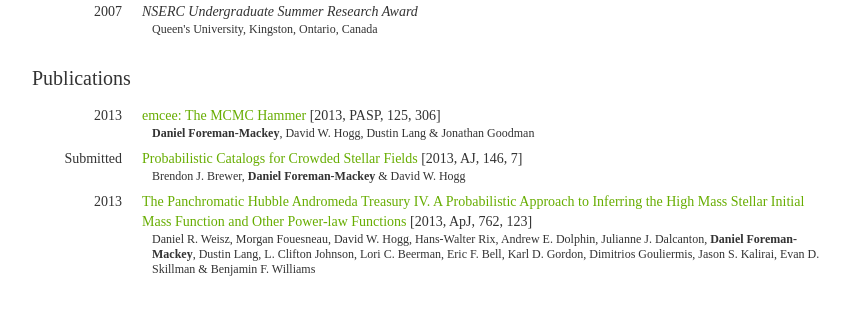
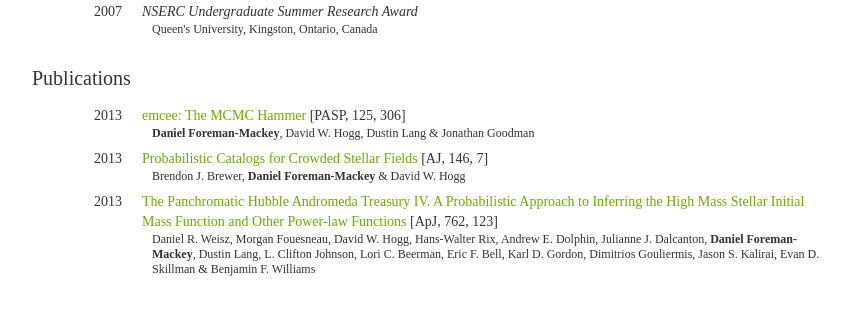
Before and after one commit to dfm/dfm.github.com, a Jekyll site: the page cv/index.html, which Jekyll copies as it is, in a window 1280 px wide. Shown: the part 1233-1542 px from the top of the page, without its empty margins (208-1071 px from the left). Built offline with Jekyll 4.4.1, drawn with Linux system fonts in a browser that asks for light colours; comment, search, counter and statistics services are not loaded.

Commit message:
CV tweaks

```diff
--- a/cv/index.html
+++ b/cv/index.html
@@ -216,15 +216,15 @@
                 <li>
                     <span class="date">2013</span>
                     <span class="title"><a href="http://arxiv.org/abs/1202.3665">
-                            emcee: The MCMC Hammer</a> [2013, PASP, 125, 306]</span>
+                            emcee: The MCMC Hammer</a> [PASP, 125, 306]</span>
                     <span class="meta"><b>Daniel Foreman-Mackey</b>,
                         David W. Hogg, Dustin Lang &amp; Jonathan Goodman</span>
                 </li>
                 <li>
-                    <span class="date">Submitted</span>
+                    <span class="date">2013</span>
                     <span class="title"><a href="http://arxiv.org/abs/1211.5805">
                             Probabilistic Catalogs for Crowded Stellar
-                            Fields</a> [2013, AJ, 146, 7]</span>
+                            Fields</a> [AJ, 146, 7]</span>
                     <span class="meta">
                         Brendon J. Brewer, <b>Daniel Foreman-Mackey</b> &amp; David W. Hogg
                     </span>
@@ -235,7 +235,7 @@
                             The Panchromatic Hubble Andromeda Treasury IV. A
                             Probabilistic Approach to Inferring the High Mass
                             Stellar Initial Mass Function and Other Power-law
-                            Functions</a> [2013, ApJ, 762, 123]</span>
+                            Functions</a> [ApJ, 762, 123]</span>
                     <span class="meta">
                         Daniel R. Weisz, Morgan Fouesneau, David W. Hogg,
                         Hans-Walter Rix, Andrew E. Dolphin, Julianne J. Dalcanton,
```
